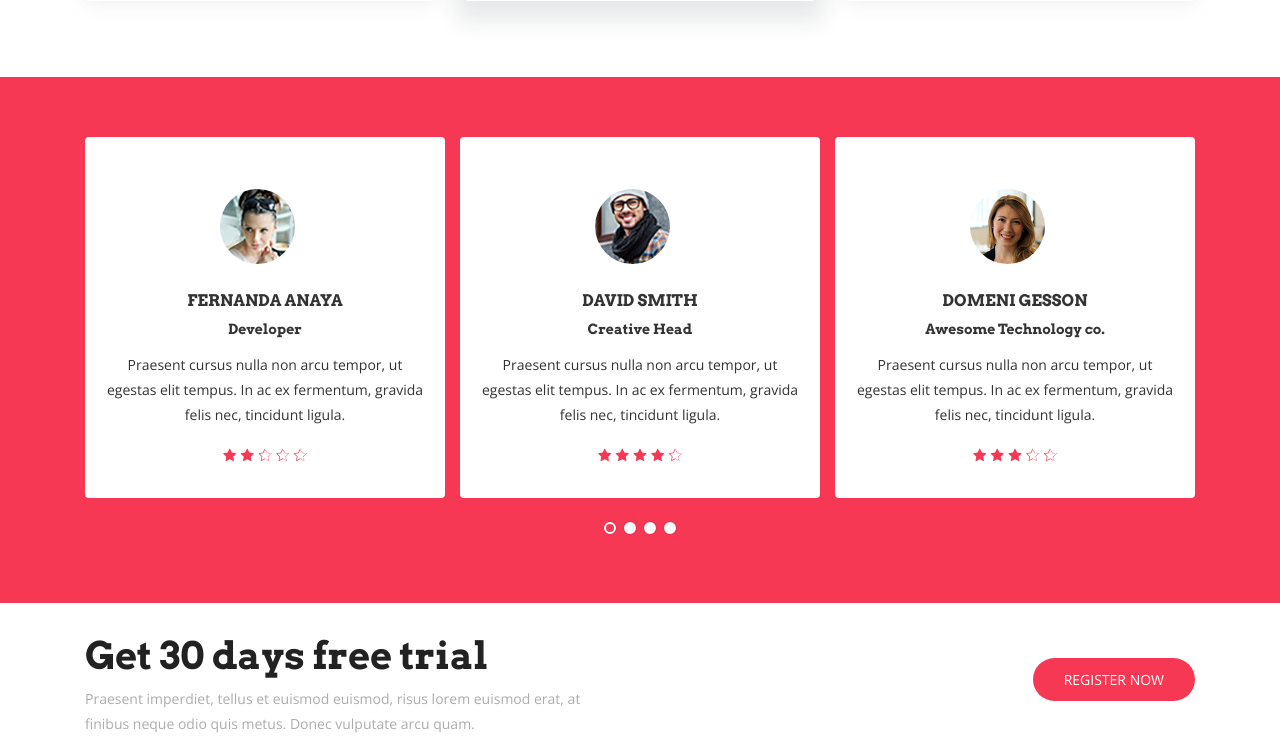
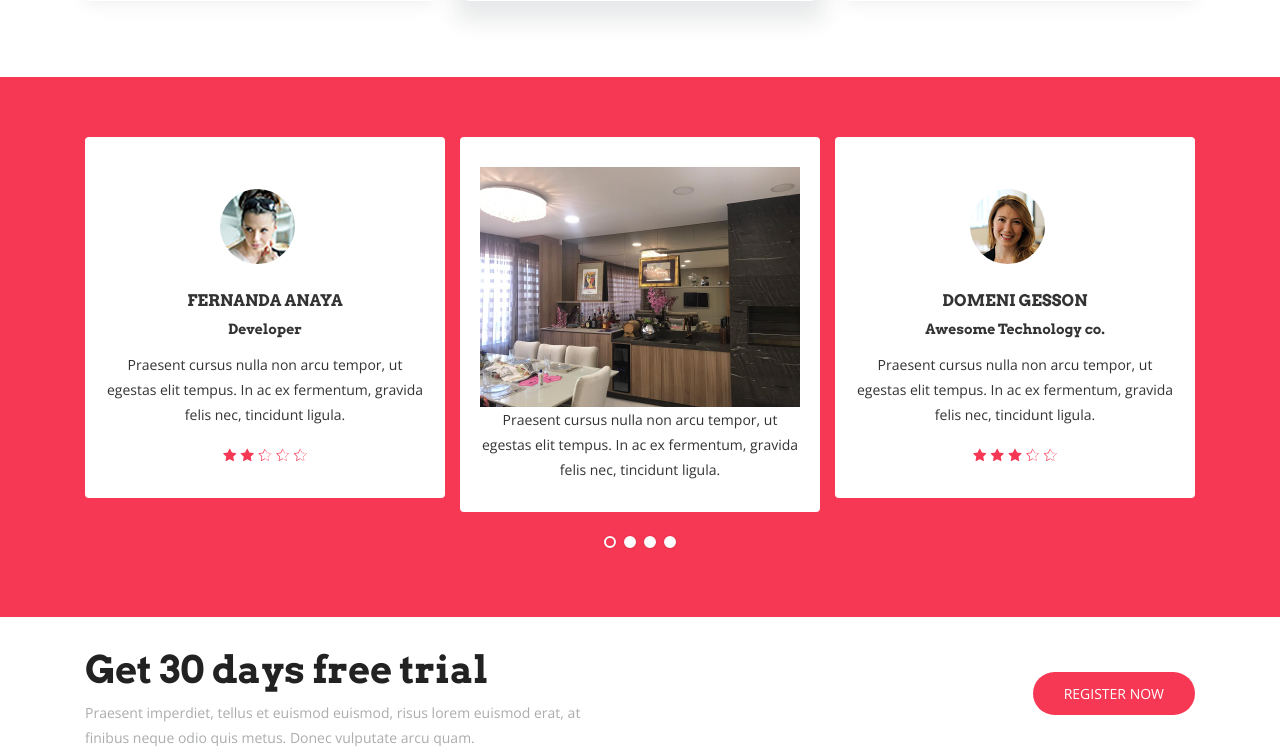
Before and after one commit to caetanovidal/my_first_site, a Django app: template template/index.html in a window 1280 px wide. Shown: the part 2857-3603 px from the top of the page. Run offline with Django 3.2, Linux system fonts and the light colour scheme; the template is opened without the code that fills it, so the values that code supplies are empty; some libraries are stand-ins or nearby versions; some web fonts are replaced.

Commit message:
adionei a primeira foto da cozinha

```diff
--- a/core/templates/clientes.html
+++ b/core/templates/clientes.html
@@ -6,22 +6,12 @@
             <div id="testimonials" class="owl-carousel wow fadeInUp" data-wow-delay="1.2s">
               <div class="item">
                 <div class="testimonial-item">
-                  <div class="img-thumb">
-                    <img src="{% static 'img/testimonial/img1.jpg' %}" alt="">
-                  </div>
-                  <div class="info">
-                    <h2><a href="#">David Smith</a></h2>
-                    <h3><a href="#">Creative Head</a></h3>
+                  <div class="img">
+                    <img src="{% static 'img/testimonial/moveisgeteins_01.jpg' %}" alt="">
                   </div>
                   <div class="content">
                     <p class="description">Praesent cursus nulla non arcu tempor, ut egestas elit tempus. In ac ex fermentum, gravida felis nec, tincidunt ligula.</p>
-                    <div class="star-icon mt-3">
-                      <span><i class="lni-star-filled"></i></span>
-                      <span><i class="lni-star-filled"></i></span>
-                      <span><i class="lni-star-filled"></i></span>
-                      <span><i class="lni-star-filled"></i></span>
-                      <span><i class="lni-star-half"></i></span>
-                    </div>
+
                   </div>
                 </div>
               </div>
```
Also changed, not shown: fusion/settings.py (+6 -6 lines), core/static/img/testimonial/moveisgeteins_01.jpg (added), core/static/img/testimonial/moveisgeteins_02.jpg (added), core/static/img/testimonial/moveisgeteins_03.jpg (added), core/static/img/testimonial/moveisgeteins_04.jpg (added).
